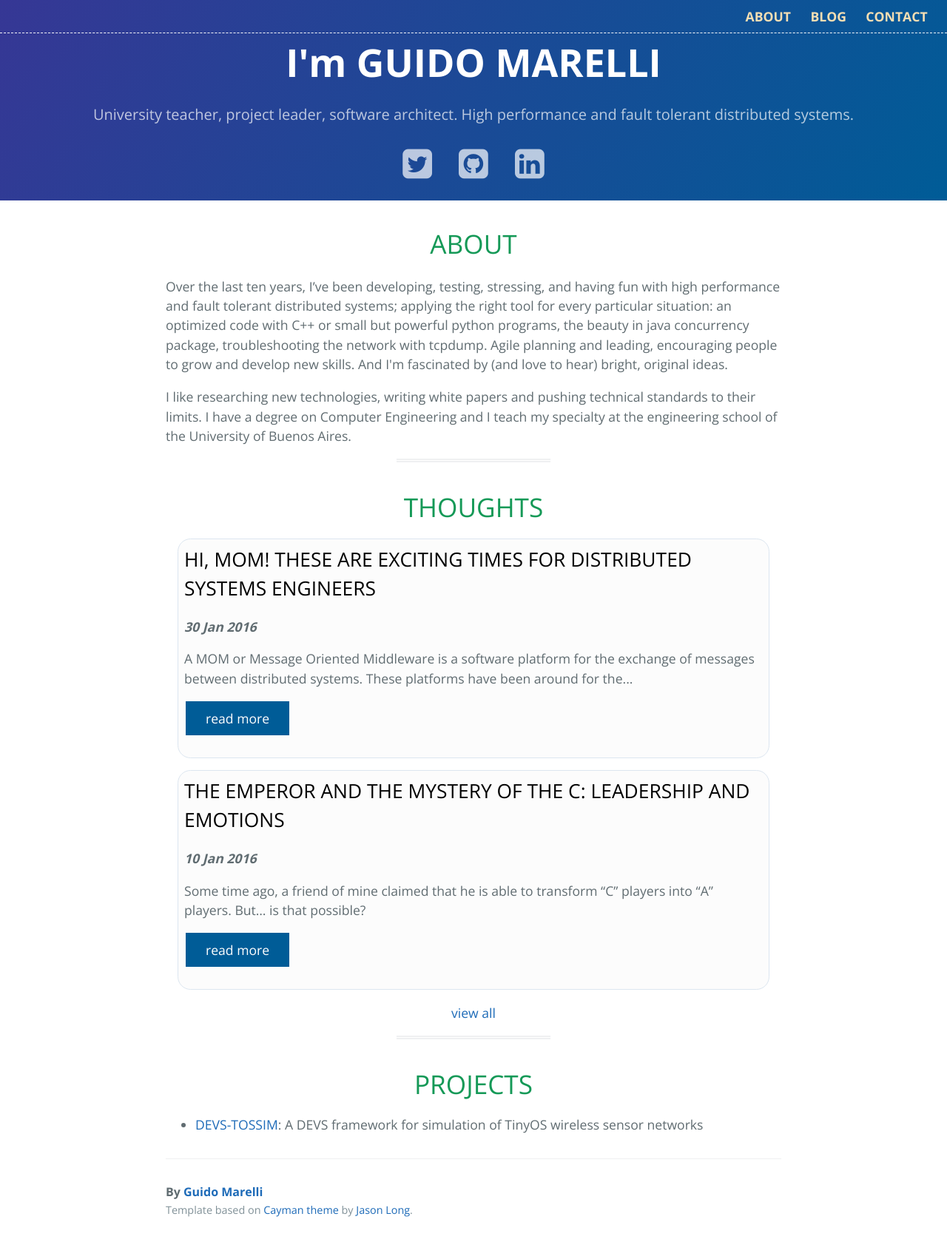
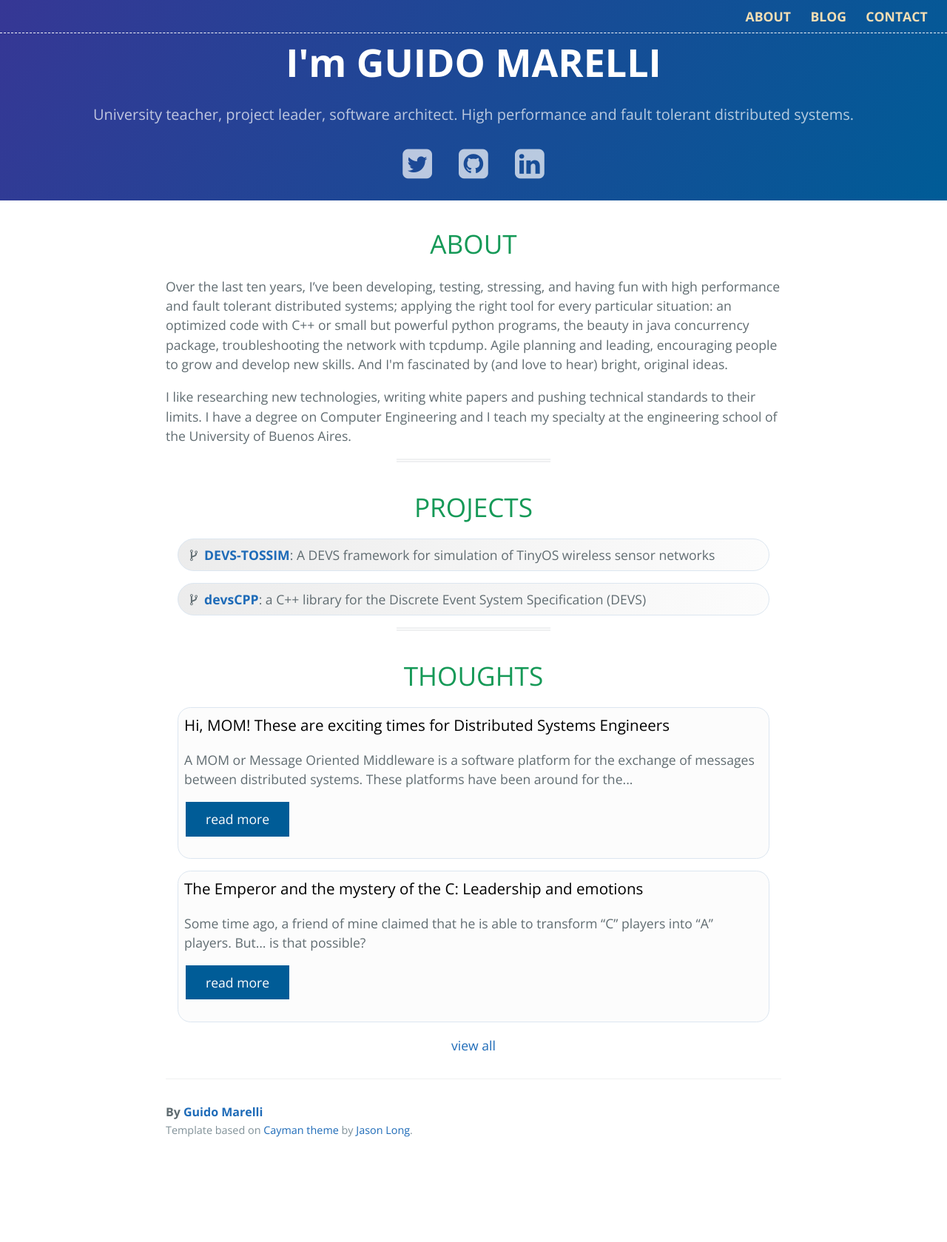
Before and after one commit to rgmarelli/rgmarelli.github.io, a Jekyll site: the page built from index.html, in a window 1280 px wide. Shown: the whole page at 74% size. Built offline with Jekyll 4.4.1, drawn with Linux system fonts in a browser that asks for light colours; nearby versions of some CDN libraries; after the commit the page ends 1571 px from its top, so only the background shows below that.

Commit message:
Project devsCPP added to index

```diff
--- a/css/cayman.css
+++ b/css/cayman.css
@@ -285,6 +285,15 @@ hr.sep {
     text-decoration: none;
 }
 
+.projectsummary {
+  border: solid 1px #dce6f0;
+  border-radius: 20em 20em;
+  background-color: #fcfcfc;
+  background-image: linear-gradient(90deg,#ececec, #fcfcfc);
+  margin: 1.0rem 1.0rem 1.0rem 1.0rem;
+  padding: 0.5rem 0.5rem 0.5rem 1.0rem;
+}
+
 .postsummary {
   border: solid 1px #dce6f0;
   border-radius: 1em 1em;
@@ -293,14 +302,16 @@ hr.sep {
   padding: 0.5rem 0.5rem;
 }
 
-.postsummary h2 {
+.postsummary h3 {
   text-align: left;
+  text-transform: none;
   color: #000000;
 }
 
 .postsummary .postdate {
   font-style: italic;
-  font-weight: bold;
+  font-weight: normal;
+  color: #000000;
 }
 
 .postnav {
--- a/index.html
+++ b/index.html
@@ -11,11 +11,23 @@ title: {{ site.name }}
 
   <hr class="sep" />
 
+  <h1>Projects</h1>
+  <div class="projectsummary">
+      <i class="fa fa-code-fork" aria-hidden="true">&nbsp;</i>
+      <strong><a href="https://rgmarelli.github.io/devs-tossim">DEVS-TOSSIM</a></strong>: A DEVS framework for simulation of TinyOS wireless sensor networks
+  </div>
+  <div class="projectsummary">
+      <i class="fa fa-code-fork" aria-hidden="true">&nbsp;</i>
+      <strong><a href="https://github.com/rgmarelli/devscpp">devsCPP</a></strong>: a C++ library for the Discrete Event System Specification (DEVS)
+  </div>
+
+  <hr class="sep" />
+
   <h1>Thoughts</h1>
     {% for post in site.posts limit:2 %}
       <div class="postsummary">
-          <h2>{{ post.title }}</h2>
-          <p class="postdate">{{ post.date | date_to_string }}</p>
+          <h3>{{ post.title }}</h3>
+          <!--<p class="postdate">{{ post.date | date_to_string }}</p>-->
           <p> {{ post.excerpt | truncatewords:25 }}</p>
           <p><a class="morebtn" href="{{ post.url | prepend: site.baseurl }}">read more</a></p>
       </div>
@@ -23,11 +35,4 @@ title: {{ site.name }}
 
   <p><center><a href="/blog.html">view all</a></center></p>
 
-  <hr class="sep" />
-
-  <h1>Projects</h1>
-    <ul class="posts">
-      <li><span><a href="https://rgmarelli.github.io/devs-tossim">DEVS-TOSSIM</a>: A DEVS framework for simulation of TinyOS wireless sensor networks</span></li>
-    </ul>
-
 </div>
```
